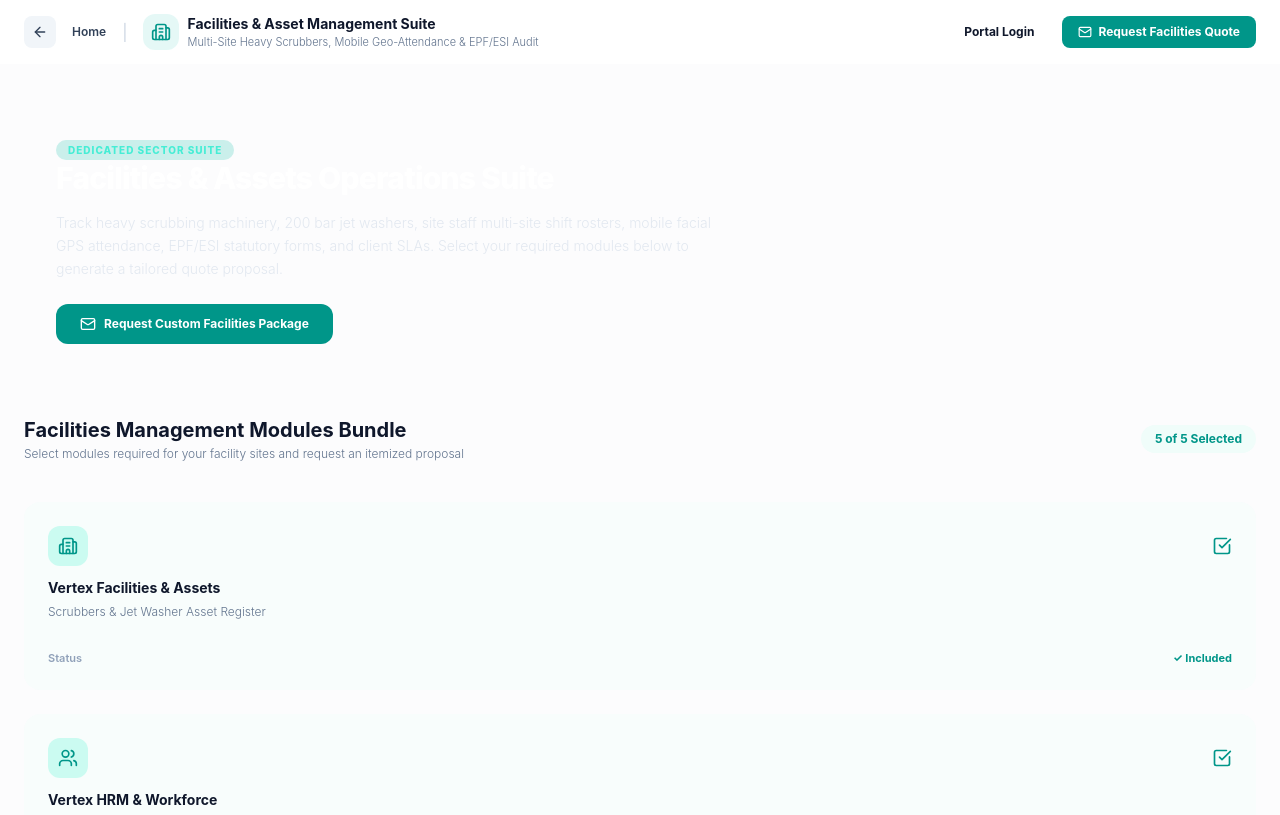
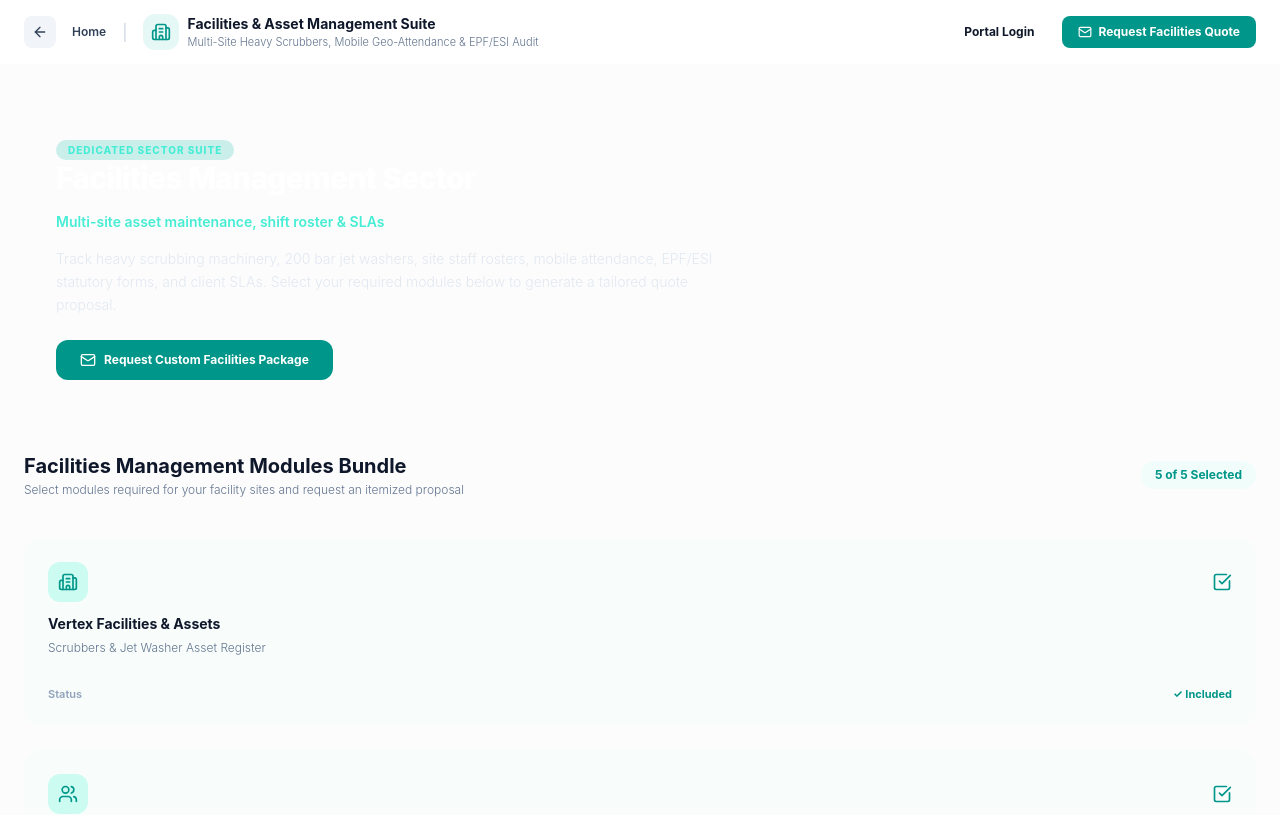
Before and after one commit to saisarmarachakonda/saas-application, a Next.js app: page /industry/facilities in a window 1280 px wide. Shown: the top 815 px of the page. Built offline with nearby package versions, Linux system fonts and the light colour scheme.

Commit message:
style(facilities): remove number badges and update Facilities Management Sector metadata

```diff
--- a/src/app/industry/facilities/page.tsx
+++ b/src/app/industry/facilities/page.tsx
@@ -104,10 +104,13 @@
               Dedicated Sector Suite
             </span>
             <h1 className="text-3xl md:text-5xl font-extrabold tracking-tight">
-              Facilities &amp; Assets Operations Suite
+              Facilities Management Sector
             </h1>
+            <p className="text-sm font-semibold text-teal-300">
+              Multi-site asset maintenance, shift roster &amp; SLAs
+            </p>
             <p className="text-sm md:text-base text-slate-200 font-light leading-relaxed">
-              Track heavy scrubbing machinery, 200 bar jet washers, site staff multi-site shift rosters, mobile facial GPS attendance, EPF/ESI statutory forms, and client SLAs. Select your required modules below to generate a tailored quote proposal.
+              Track heavy scrubbing machinery, 200 bar jet washers, site staff rosters, mobile attendance, EPF/ESI statutory forms, and client SLAs. Select your required modules below to generate a tailored quote proposal.
             </p>
             <div className="flex flex-wrap gap-4 pt-2">
               <button
--- a/src/app/page.tsx
+++ b/src/app/page.tsx
@@ -207,7 +207,7 @@
       appRoute: '/industry/infra'
     },
     facilities: {
-      title: 'Facilities Management',
+      title: 'Facilities Management Sector',
       headline: 'Multi-site asset maintenance, shift roster & SLAs',
       description: 'Track heavy scrubbing machinery, 200 bar jet washers, site staff rosters, mobile attendance, EPF/ESI statutory forms, and client SLAs.',
       image: 'https://images.unsplash.com/photo-1486406146926-c627a92ad1ab?q=80&w=1200&auto=format&fit=crop',
@@ -660,7 +660,6 @@
                       <span className="flex h-12 w-12 items-center justify-center rounded-xl bg-blue-50 text-blue-600 group-hover:bg-blue-600 group-hover:text-white transition-colors duration-300">
                         {mod.icon}
                       </span>
-                      <span className="font-mono text-xs text-slate-400 font-bold">{mod.number}</span>
                     </div>
 
                     <h3 className="mt-6 font-display text-xl font-semibold tracking-tight text-slate-900">{mod.title}</h3>
```
